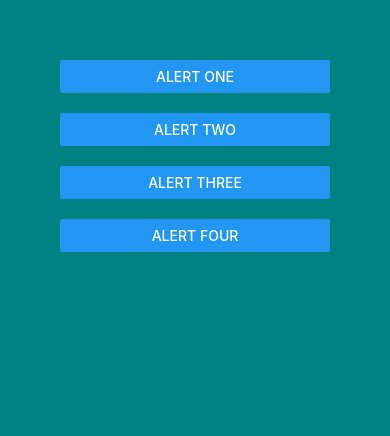
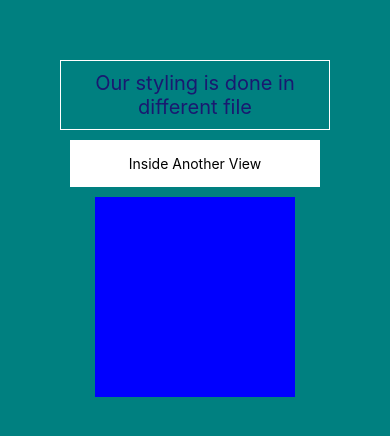
Before and after one commit to muazimmaqbool/React-Native-Tutorials, a React Native app: screen / in a window 390 px wide. Shown: the top 436 px of the page. Built offline with nearby package versions, Linux system fonts and the light colour scheme.

Commit message:
Styles updated

```diff
--- a/App.js
+++ b/App.js
@@ -48,9 +48,9 @@ import E_Button from "./Core Components/E_Button";
 import F_Pressable from "./Core Components/F_Pressable";
 import G_Modal from "./Core Components/G_Modal";
 import H_Statusbar from "./Core Components/H_Statusbar";
-import I_ActivityIndicator from "./Core Components/I_ActivityIndicator"
+import I_ActivityIndicator from "./Core Components/I_ActivityIndicator";
 import J_Alert from "./Core Components/J_Alert";
-
+import Cc_styleSheet2 from "./Components/Cc_styleSheet2";
 
 const myImage = require("./assets/pic.jpg");
 const App = () => {
@@ -58,6 +58,7 @@ const App = () => {
     <>
       {/*also used for core components */}
       <View style={{ flex: 1, backgroundColor: "teal", padding: 60 }}>
+
         {/*Core Components */}
         {/* <A_View/> */}
         {/* <B_Text/> */}
@@ -68,22 +69,24 @@ const App = () => {
         {/* <G_Modal/> */}
         {/* <H_Statusbar/> */}
         {/* <I_ActivityIndicator/> */}
-      <J_Alert/>
+        {/* <J_Alert/> */}
 
-    {/* view used only when working with flexbox */}
-    {/* <View style={styles.container}> */}
 
         {/*custom components*/}
         {/* <Greet name="Muazim Maqbool" enroll="6655"/>
         <Greet name="Basit Mushtaq" enroll={"6593"}/>  */}
-
-        {/* <B_Styling/> */}
+        {/* <B_Styling /> */}
         {/* <C_StyleSheet/> */}
+        <Cc_styleSheet2/>
         {/* <D_MultipleStyles/> */}
         {/* <E_BoxModel/> */}
         {/* <F_Shadows/> */}
         {/* <G_StyleInheritance/> */}
+
       </View>
+
+      {/* this view used only when working with flexbox */}
+      {/* <View style={styles.container}> */}
 
       {/*flexbox and flex property */}
       {/*we call this A_Flexbox multiple times to understand better (from lec-26 at 4:28) */}
--- a/Components/A_Greet.js
+++ b/Components/A_Greet.js
@@ -12,7 +12,7 @@ const Greet = ({ name ,enroll}) => {
 export default Greet;
 
 /*
-Lets first understand what is custom component
+Lets first understand what is a custom component
   -> Components are independent and reusable bits of code.
   We’ve already used some of them in react native for example TextInput,
   TouchableOpacity, Flatlist, etc. Now for example when we use TouchableOpacity most of
--- a/Components/C_StyleSheet.js
+++ b/Components/C_StyleSheet.js
@@ -39,6 +39,7 @@ const styles = StyleSheet.create({
 /*Note: these styles can only be used within the same component, although we do have option to make the gloabl
         styles file and export the styles object and used it any where
           example: export const styles=StyleSheet.create({....})
+          and import like this: import {styles} from "./stylesheet.js"
 
   ->We can also use styles object without StyleSheet Api but then we don't get access to auto complete suggestion
     for styles properties
--- /dev/null
+++ b/Components/Cc_styleSheet2.js
@@ -0,0 +1,19 @@
+import { StyleSheet, Text, View } from 'react-native'
+import React from 'react'
+import {styles} from "./stylesheet"
+//the styles used in this component are defined inside stylesheet.js and imported here
+
+const Cc_styleSheet2 = () => {
+  return (
+    <View>
+    <Text style={styles.titleText}>Our styling is done in different file</Text>
+    <View style={styles.nestedView}>
+      <Text>Inside Another View</Text>
+    </View>
+    <View style={styles.box}>
+    </View>
+  </View>
+  )
+}
+
+export default Cc_styleSheet2
--- /dev/null
+++ b/Components/stylesheet.js
@@ -0,0 +1,24 @@
+import { StyleSheet } from "react-native";
+
+export const styles=StyleSheet.create({
+    titleText: {
+        fontSize: 20,
+        color: "midnightblue",
+        borderWidth: 1,
+        borderColor: "white",
+        padding: 10,
+        textAlign: "center",
+      },
+      nestedView: {
+        backgroundColor: "white",
+        padding: 15,
+        margin: 10,
+        alignItems:"center"
+      },
+      box:{
+        width:200,
+        height:200,
+        backgroundColor:"blue",
+        alignSelf:"center"
+      }
+})
```
Lines whose indentation alone changed are shown as unchanged.
